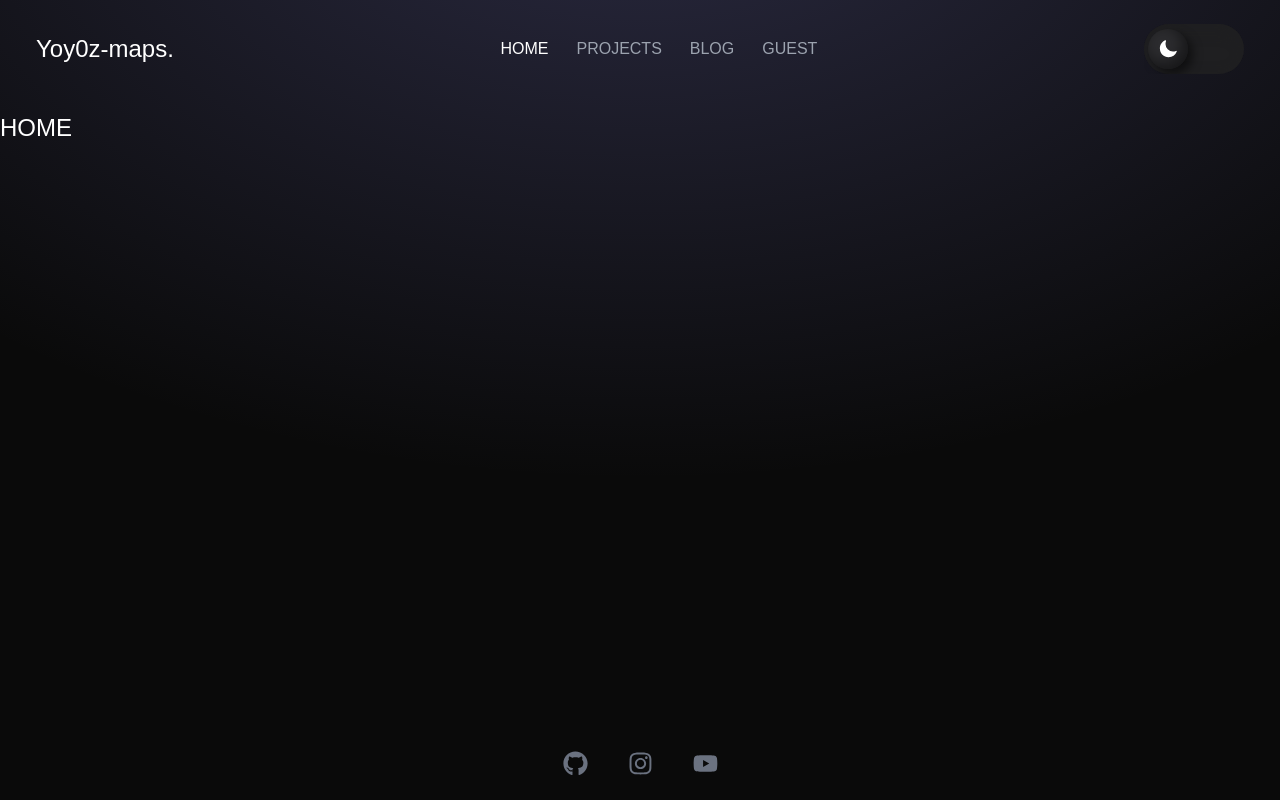
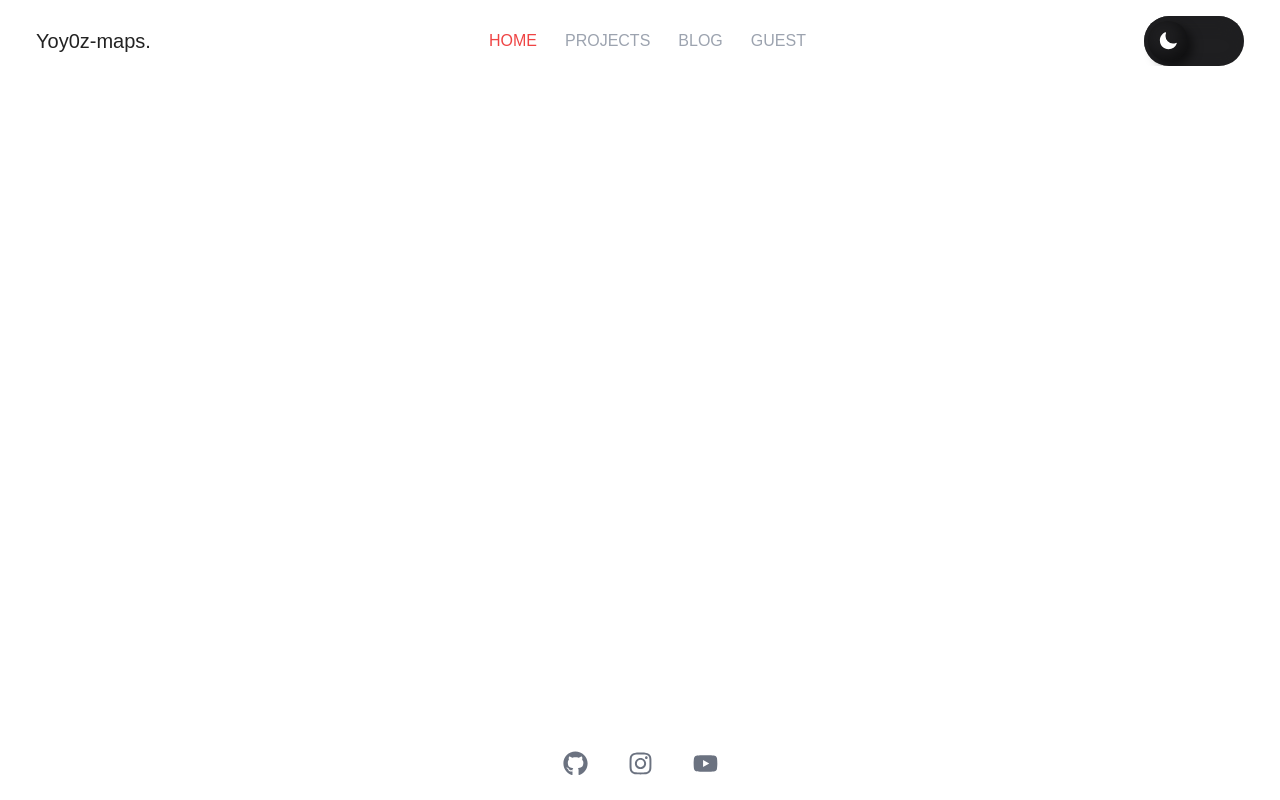
Before and after one commit to Yoy0z-maps/yoyoz-maps-blog, a Next.js app: page / in a window 1280 px wide. Built offline with nearby package versions, Linux system fonts and the light colour scheme; a web font is replaced by a local one.

Commit message:
Feat/ Web Theme

```diff
--- a/src/app/layout.tsx
+++ b/src/app/layout.tsx
@@ -23,7 +23,7 @@ export default function RootLayout({
 }>) {
   return (
     <html lang="en" className={`${pretendard.variable}`}>
-      <body className={`${pretendard.variable}`}>
+      <body className={`${pretendard.variable} antialiased`}>
         <MainHeader />
         {children}
         <Footer />
--- a/src/app/page.tsx
+++ b/src/app/page.tsx
@@ -1,18 +1,11 @@
 "use client";
 
 import NavHighlighter from "@/components/NavHighlighter";
-import { useAppearanceThemeStore } from "@/store/useAppearanceThemeStore";
 
 export default function Home() {
-  const theme = useAppearanceThemeStore((state) => state.theme);
-  const bgColor =
-    theme === "dark"
-      ? "bg-neutral-950 bg-[radial-gradient(ellipse_80%_80%_at_50%_-20%,rgba(120,119,198,0.3),rgba(255,255,255,0))]"
-      : "bg-white";
-
   return (
     <div
-      className={`flex w-full h-[100vh] ${bgColor} relative transition-all duration-500 pt-28`}
+      className={`bg-white dark:bg-neutral-950 dark:bg-[radial-gradient(ellipse_80%_80%_at_50%_-20%,rgba(120,119,198,0.3),rgba(255,255,255,0))] flex w-full h-[100vh] relative transition-all duration-500 pt-28`}
     >
       <NavHighlighter path="/" />
       <p className="text-white text-2xl font-pretendard font-medium">HOME</p>
--- a/src/components/MainHeader.tsx
+++ b/src/components/MainHeader.tsx
@@ -10,9 +10,11 @@ const navigationItems = [
 
 export default function MainHeader() {
   return (
-    <div className="fixed top-0 w-full flex items-center justify-between py-6 px-9 z-50">
+    <div className="fixed top-0 w-full flex items-center justify-between py-4 px-9 z-50">
       <div id="logo" className="flex flex-shrink-0 items-center">
-        <p className="font-pretendard text-white text-2xl">Yoy0z-maps.</p>
+        <p className="font-pretendard text-logo-light dark:text-white text-xl">
+          Yoy0z-maps.
+        </p>
       </div>
       <nav className="flex items-center justify-center gap-x-7">
         {navigationItems.map((item) => (
--- a/src/components/MainHeaderNavigationItem.tsx
+++ b/src/components/MainHeaderNavigationItem.tsx
@@ -16,8 +16,8 @@ export default function MainHeaderNavigationItem({
 
   return (
     <Link
-      className={`font-pretendard font-regular cursor-pointer transition-all duration-300 hover:text-white text-md ${
-        path === href ? "text-white" : "text-gray-400"
+      className={`font-pretendard font-regular cursor-pointer transition-all duration-300 dark:hover:text-white hover:text-red-500 text-md ${
+        path === href ? "dark:text-white text-red-500" : "text-gray-400"
       }`}
       href={href}
     >
--- a/src/components/ThemeToggleButton.tsx
+++ b/src/components/ThemeToggleButton.tsx
@@ -1,10 +1,28 @@
 "use client";
-import { useState } from "react";
-import { useAppearanceThemeStore } from "@/store/useAppearanceThemeStore";
+import { useEffect, useState } from "react";
 
 export default function ThemeToggleButton() {
-  const { toggleTheme } = useAppearanceThemeStore();
   const [isChecked, setIsChecked] = useState(false);
+  const [theme, setTheme] = useState<"light" | "dark">("dark");
+
+  useEffect(() => {
+    const savedTheme = localStorage.getItem("theme") as "light" | "dark" | null;
+    if (savedTheme) {
+      document.documentElement.classList.add(savedTheme);
+      setTheme(savedTheme);
+    } else if (window.matchMedia("(prefers-color-scheme: dark)").matches) {
+      document.documentElement.classList.add("dark");
+      setTheme("dark");
+    }
+  }, []);
+
+  const toggleTheme = () => {
+    const newTheme = theme === "dark" ? "light" : "dark";
+    document.documentElement.classList.remove(theme);
+    document.documentElement.classList.add(newTheme);
+    localStorage.setItem("theme", newTheme);
+    setTheme(newTheme);
+  };
 
   return (
     <div className="box-border overflow-hidden">
--- a/tailwind.config.ts
+++ b/tailwind.config.ts
@@ -1,6 +1,7 @@
 import type { Config } from "tailwindcss";
 
 const config: Config = {
+  darkMode: "class",
   content: [
     "./src/pages/**/*.{js,ts,jsx,tsx,mdx}",
     "./src/components/**/*.{js,ts,jsx,tsx,mdx}",
@@ -13,8 +14,7 @@ const config: Config = {
         pretendard: ["var(--font-pretendard)"],
       },
       colors: {
-        darkbg: "#2C2C2F",
-        lightbg: "#F3F3F3",
+        "logo-light": "#222222",
         appearancelightlabel: "#F3F3F3",
         appearancedarklabel: "#1F1F21",
         container: "#20232a",
```
